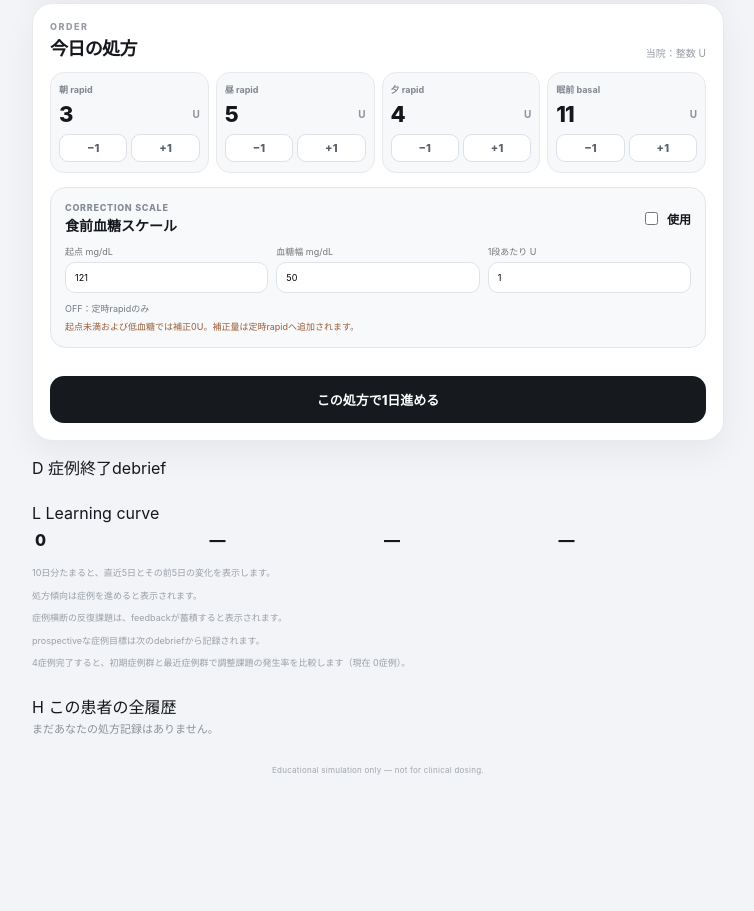
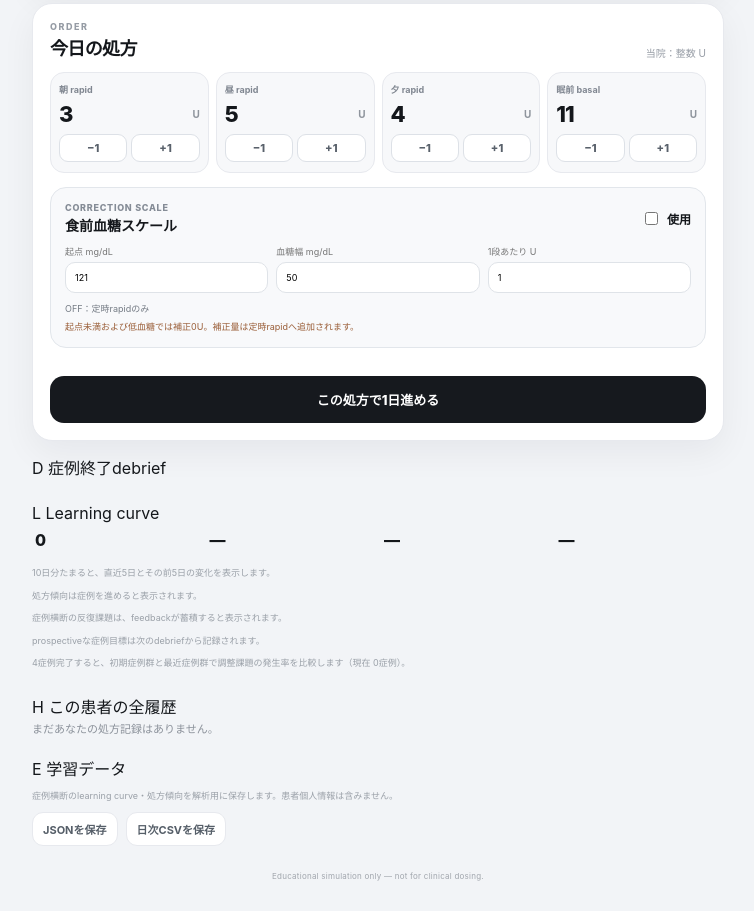
Before and after one commit to jolteondark/insulin-simulation-url, a plain HTML site: page index.html in a window 1280 px wide. Shown: the part 741-1652 px from the top of the page, without its empty margins (262-1016 px from the left). Before the commit the page ends 1546 px from the top, so only its background shows below. Drawn offline with Linux system fonts and the light colour scheme.

Commit message:
chore: load learning data export

```diff
--- a/index.html
+++ b/index.html
@@ -101,6 +101,7 @@
 <script src="daily_feedback.js?v=20260902-feedback7"></script>
 <script src="feedback_carryover.js?v=20260902-carry3"></script>
 <script src="learning_curve.js?v=20260901-learning6"></script>
+<script src="learning_data_export.js?v=20260902-export1"></script>
 <script src="case_debrief.js?v=20260901-debrief10"></script>
 <script src="case_learning_progress.js?v=20260901-progress6"></script>
 <script src="adaptive_practice_tracking.js?v=20260901-practice5"></script>
```
